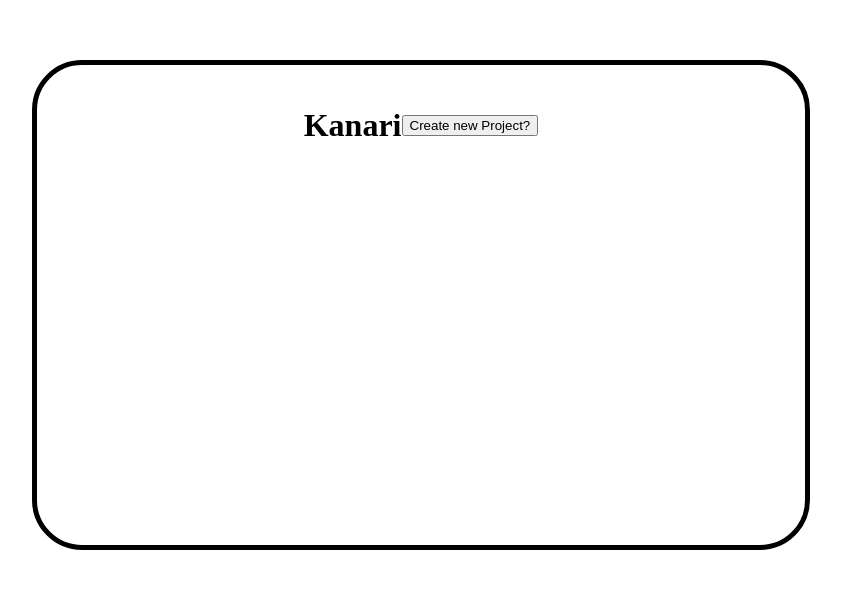
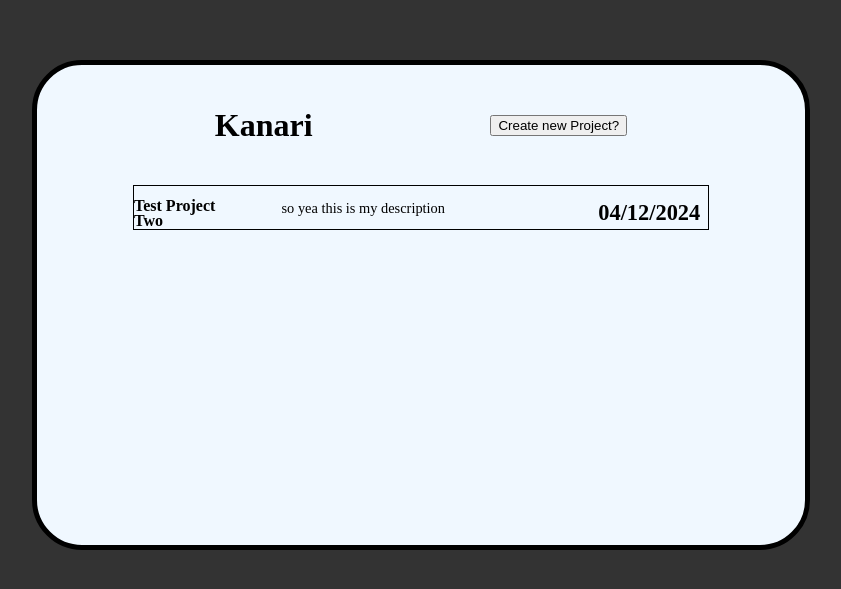
Before and after one commit to funkim/toDoList, a website built with webpack: page src/index.html in a window 1280 px wide. Shown: the part 103-692 px from the top of the page, without its empty margins (219-1060 px from the left). Built offline with nearby package versions, Linux system fonts and the light colour scheme.

Commit message:
Added features in prep to drag and order around projects in the list the way you want them to be ordered

```diff
--- a/src/index.html
+++ b/src/index.html
@@ -41,12 +41,21 @@
         <div class="landingPage">
             <div class="headerContainer">
                 <div class="header">
+                    <div class="titleContainer">
                     <h1 class="title"> Kanari </h1>
+                </div>
+                    <div class="createProjectButtonContainer">
                     <input type="button" class="createNewProject" id="createNewProject" value="Create new Project?">
+                    </div>
                 </div>
             </div>
             <div class="projects" id="projects">
-
+                <div class="projectContainer">
+                    <h1 class="projectContainerHeader"> Test Project</h1>
+                    <h2 class="projectContainerPriority"> Two </h2>
+                    <h2 class="projectContainerDueDate">04/12/2024</h2>
+                    <p class="projectContainerDescription"> so yea this is my description</p>
+                </div>
             </div>
         </div>
         <div class="tasksPage">
--- a/src/index.js
+++ b/src/index.js
@@ -1,6 +1,7 @@
 import { getUserProjectInputs } from "./todo";
 import { createProject } from "./todo";
 import { createProjectListener } from "./todo";
+import { dragAndDrop } from "./todo";
 import { style } from "./style.css"
 const landingPage = document.querySelector(".landingPage")
 const projectForm = document.querySelector('.addNewProjectPage')
@@ -15,3 +16,5 @@ projectSubmit.addEventListener('submit', function(e) {
     projectForm.classList.add("hidden")
     landingPage.classList.remove("hidden")
 });
+
+dragAndDrop();
--- a/src/style.css
+++ b/src/style.css
@@ -3,6 +3,7 @@ body {
     justify-content: center;
     align-items: center;
     min-height: 100vh;
+    background-color: #333;
 }
 
 .content {
@@ -15,6 +16,7 @@ body {
     align-content: center;
     grid-template-columns: repeat(8, 12.5%);
     grid-template-rows: repeat(8, 12.5%);
+    background-color: aliceblue;
 }
 
 
@@ -34,30 +36,69 @@ body {
     grid-template-rows: repeat(8, 12.5%);
 }
 
-.projects {
-    display: grid;
-    grid-row:3/9 ;
-    grid-column: 1/9;
-}
-
-.projectContainer {
-    display: flex;
-    border: 2px black solid;
-
-}
-
 .headerContainer {
     display: grid;
     grid-column: 1/9;
     grid-row: 1/3;
-    justify-content: center;
 }
 
 .header {
-    display: flex;
+    display:flex;
     align-items: center;
+    justify-content: space-evenly;
+}
+
+
+.projects {
+    display: grid;
+    grid-row:3/9 ;
+    grid-column: 2/8;
+    grid-template-rows: repeat(8,12.5%);
+}
+
+.projectContainer {
+    display: grid;
+    border: 1px black solid;
+    gap: 2px;
+    grid-template-columns: repeat(8, 12.5%);
+    grid-template-rows: repeat(4,25%);
+    font-size: small;
+    cursor: move;
+}
+
+.projectContainerHeader {
+    display: grid;
+    grid-column: 1/3;
+    grid-row: 1/2;
+    font-size: 1rem;
+}
+.projectContainerPriority {
+    display: grid;
+    grid-column: 1/3;
+    grid-row: 2/4;
+    font-size: 1rem; ;
+}
+
+.projectContainerDueDate {
+    display: grid;
+    grid-column: 7/9;
+    font-size: 1.4rem;
+    justify-self: center;
+    align-content:center ;
+    padding-top: 8px;
+}
+
+.projectContainerDescription {
+    display: grid;
+    grid-column: 3/7;
+    grid-row: 1/5;
+    font-size: 0.9rem;
 }
 
 .hidden {
     display: none;
 }
+
+.dragging {
+    opacity: 0.5;
+}
--- a/src/todo.js
+++ b/src/todo.js
@@ -63,3 +63,16 @@ createProjectButton.addEventListener('click', function() {
     projectForm.classList.remove("hidden")
 })
 }
+
+export function dragAndDrop() {
+    const draggableProject = document.querySelectorAll('.projectContainer')
+    draggableProject.forEach(project => {
+        project.addEventListener('dragstart', () =>{
+project.classList.add('dragging')
+
+        })
+    project.addEventListener('dragend', () =>{
+project.classList.remove('dragging')
+        });
+    });
+}
```
Also changed, not shown: dist/index.html, dist/main.js.
